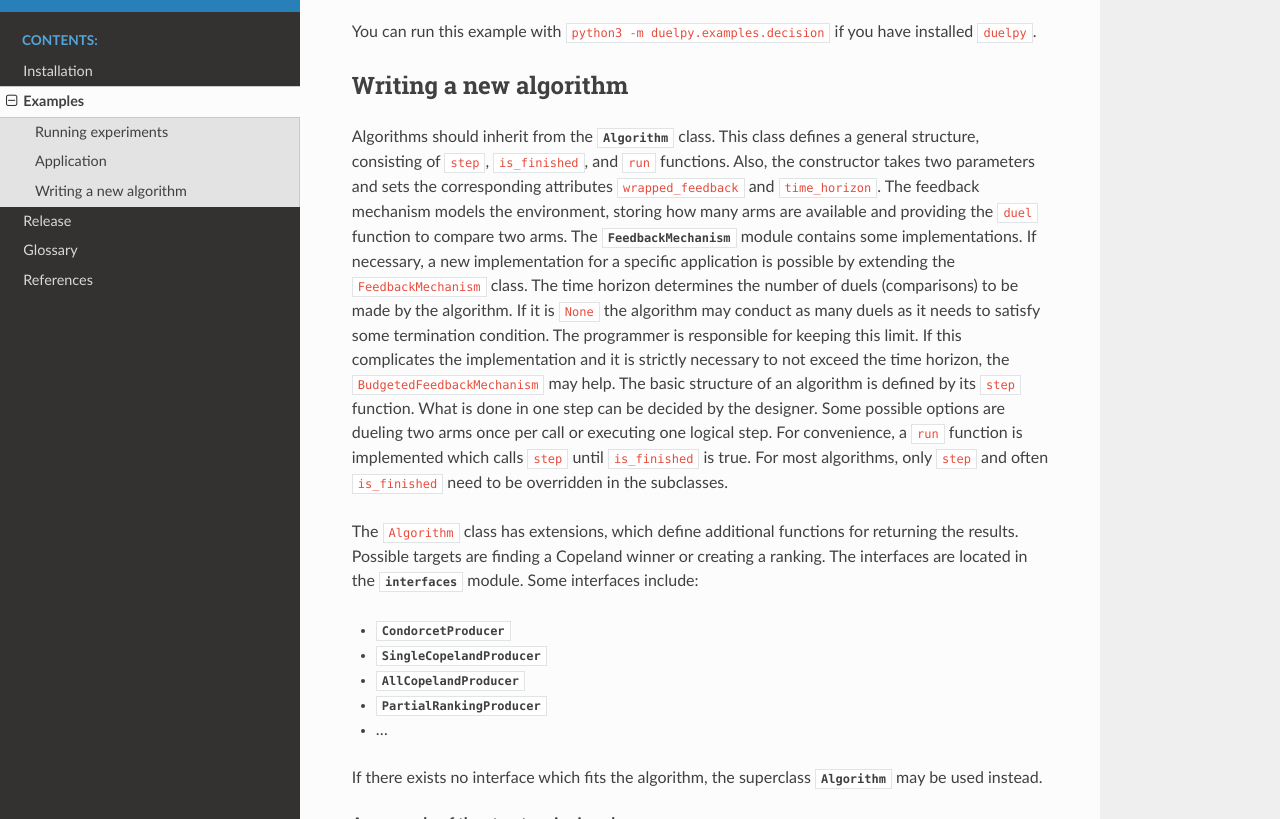
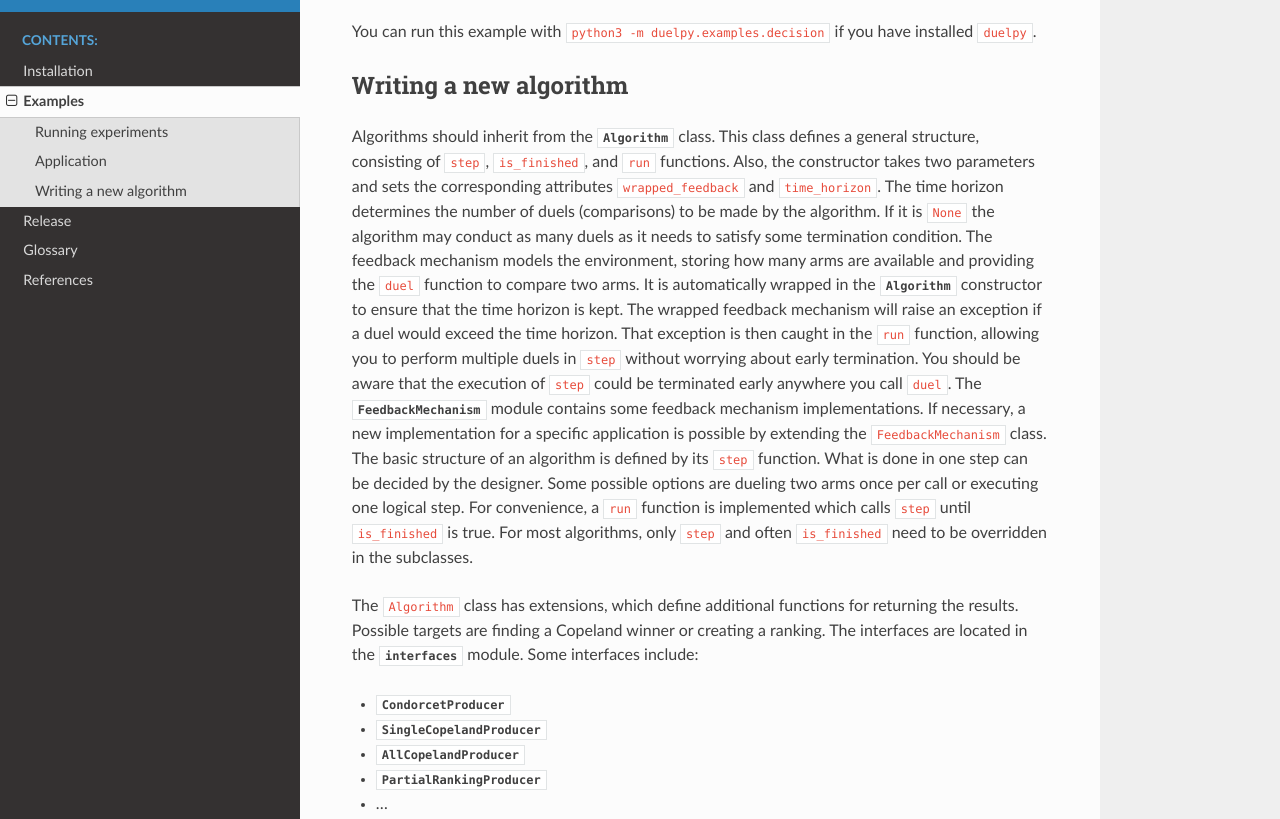
Before and after one commit to bengsV/duelpy, a Sphinx documentation site: the page built from sphinx/examples.rst, in a window 1280 px wide and 900 px high, scrolled down 862 px, cut to the strip 81-900 px from the top of the window. Built offline with Sphinx 7.4.7 and the Read the Docs theme 2.0.0, drawn with Linux system fonts in a browser that asks for light colours; pages that are not in the unit, such as notebooks, are missing from menus.

Commit message:
Use the wrapped feedback in the documentation

```diff
--- a/sphinx/examples.rst
+++ b/sphinx/examples.rst
@@ -42,10 +42,13 @@ Writing a new algorithm
 ***********************
 Algorithms should inherit from the :class:`Algorithm<duelpy.algorithms.algorithm.Algorithm>` class. This class defines a general structure, consisting of ``step``, ``is_finished``, and ``run`` functions.
 Also, the constructor takes two parameters and sets the corresponding attributes ``wrapped_feedback`` and ``time_horizon``.
+The time horizon determines the number of duels (comparisons) to be made by the algorithm. If it is ``None`` the algorithm may conduct as many duels as it needs to satisfy some termination condition.
 The feedback mechanism models the environment, storing how many arms are available and providing the ``duel`` function to compare two arms.
-The :class:`FeedbackMechanism<duelpy.feedback.FeedbackMechanism>` module contains some implementations. If necessary, a new implementation for a specific application is possible by extending the ``FeedbackMechanism`` class.
-The time horizon determines the number of duels (comparisons) to be made by the algorithm. If it is ``None`` the algorithm may conduct as many duels as it needs to satisfy some termination condition. The programmer is responsible for keeping this limit.
-If this complicates the implementation and it is strictly necessary to not exceed the time horizon, the ``BudgetedFeedbackMechanism`` may help.
+It is automatically wrapped in the :class:`Algorithm<duelpy.algorithms.algorithm.Algorithm>` constructor to ensure that the time horizon is kept.
+The wrapped feedback mechanism will raise an exception if a duel would exceed the time horizon.
+That exception is then caught in the ``run`` function, allowing you to perform multiple duels in ``step`` without worrying about early termination.
+You should be aware that the execution of ``step`` could be terminated early anywhere you call ``duel``.
+The :class:`FeedbackMechanism<duelpy.feedback.FeedbackMechanism>` module contains some feedback mechanism implementations. If necessary, a new implementation for a specific application is possible by extending the ``FeedbackMechanism`` class.
 The basic structure of an algorithm is defined by its ``step`` function. What is done in one step can be decided by the designer. Some possible options are dueling two arms once per call or executing one logical step.
 For convenience, a ``run`` function is implemented which calls ``step`` until ``is_finished`` is true. For most algorithms, only ``step`` and often ``is_finished`` need to be overridden in the subclasses.
 
```
